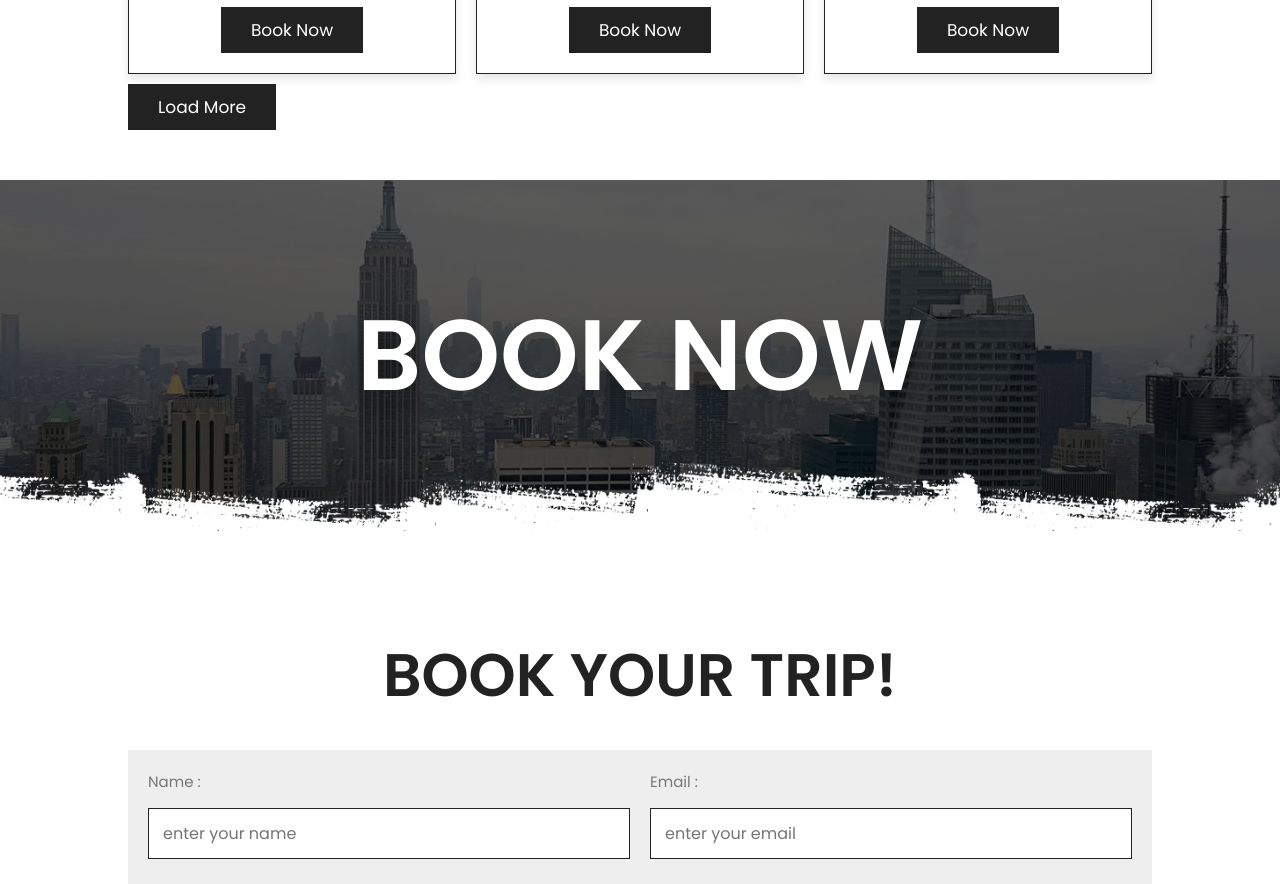
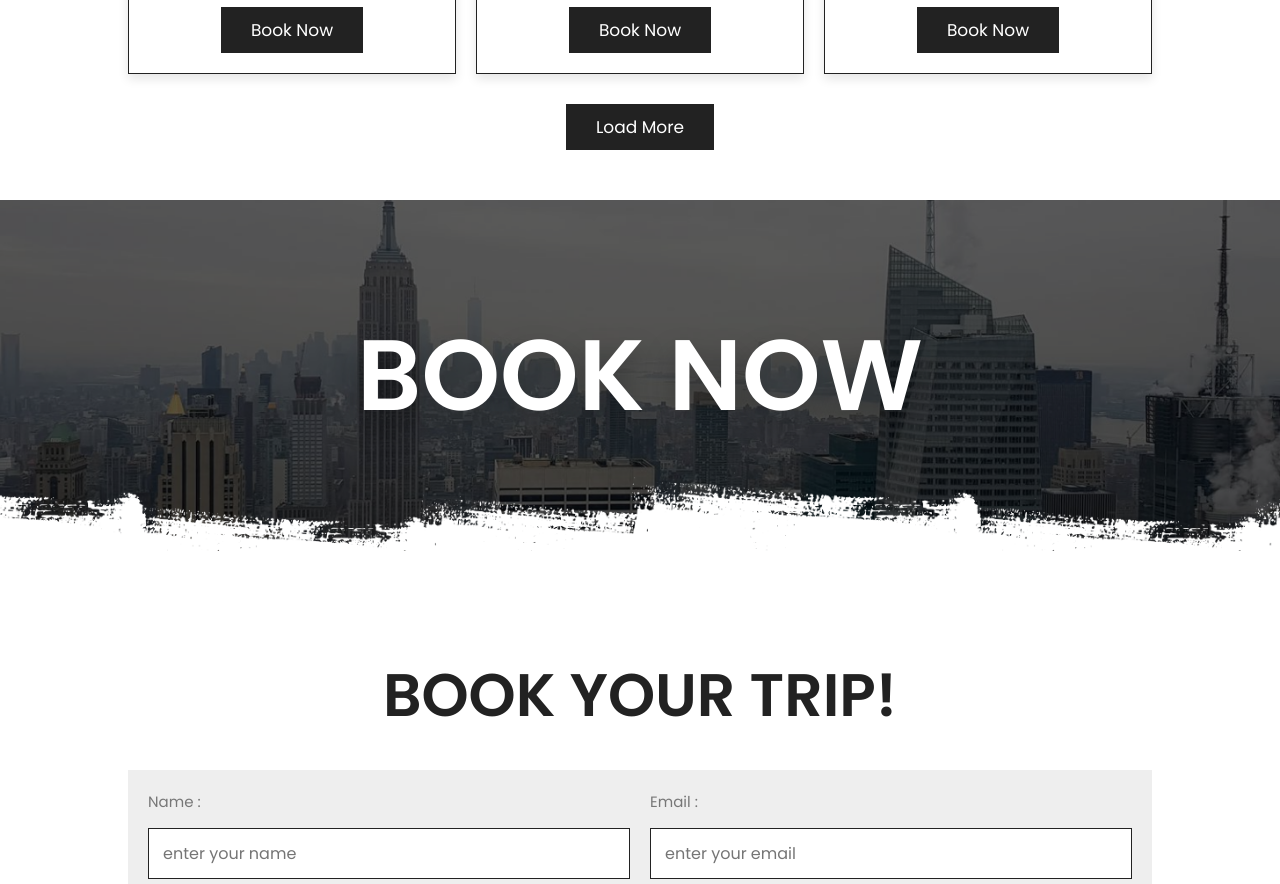
Before and after one commit to sufi401/travel, a plain HTML site: page index.html in a window 1280 px wide. Shown: the part 4988-5872 px from the top of the page. Drawn offline with nearby package versions, Linux system fonts and the light colour scheme.

Commit message:
Update index.html

```diff
--- a/index.html
+++ b/index.html
@@ -4,7 +4,7 @@
    <meta charset="UTF-8">
    <meta http-equiv="X-UA-Compatible" content="IE=edge">
    <meta name="viewport" content="width=device-width, initial-scale=1.0">
-   <title>home</title>
+   <title>Travel Website Demo</title>
 
    <!-- swiper css link  -->
    <link rel="stylesheet" href="https://unpkg.com/swiper@7/swiper-bundle.min.css" />
@@ -383,8 +383,9 @@
 
    </div>
 
+   <div class="load-more"> <a href="package.html" class="btn">load more</a> </div>
 
-   <a href="package.html" class="btn">Load more</a>
+
 
 </section>
 
@@ -393,7 +394,7 @@
 
 </section>
 
-<!-- header section ends -->
+
 
 <div class="heading" style="background:url(images/header-bg-3.png) no-repeat">
    <h1>book now</h1>
```
